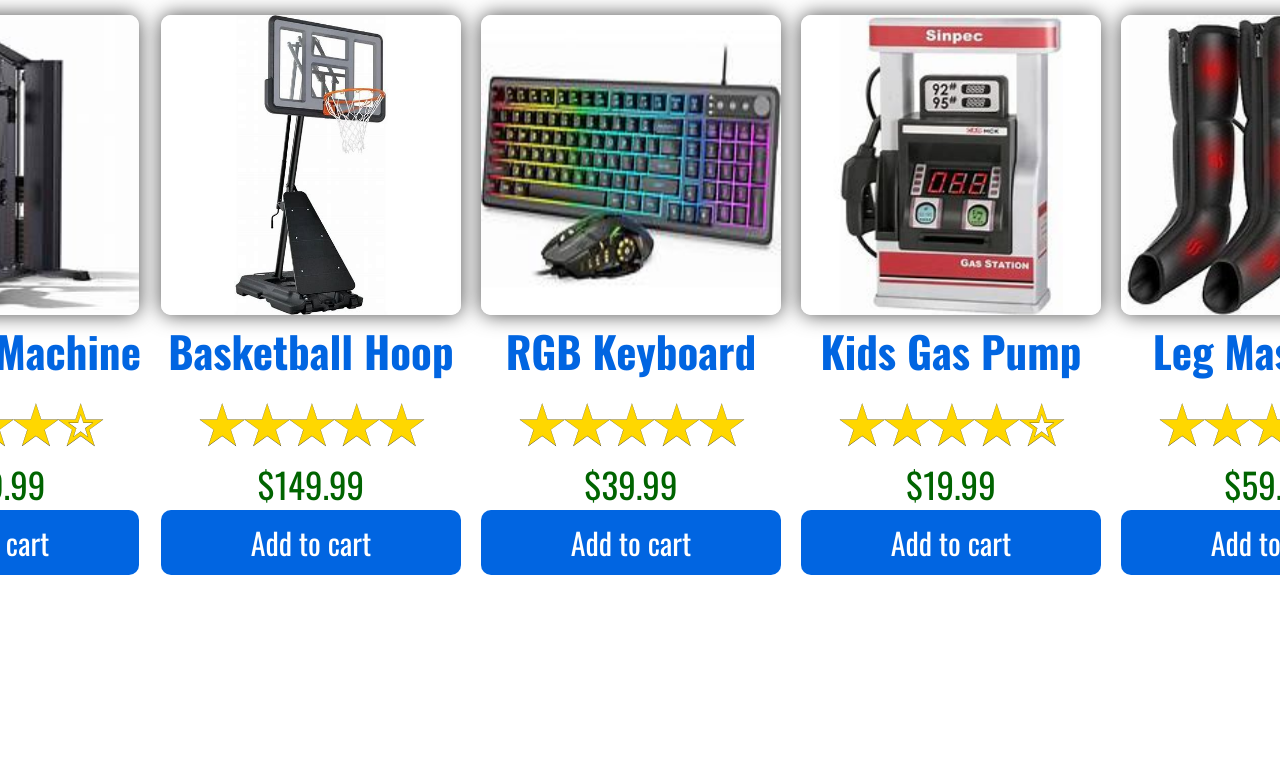
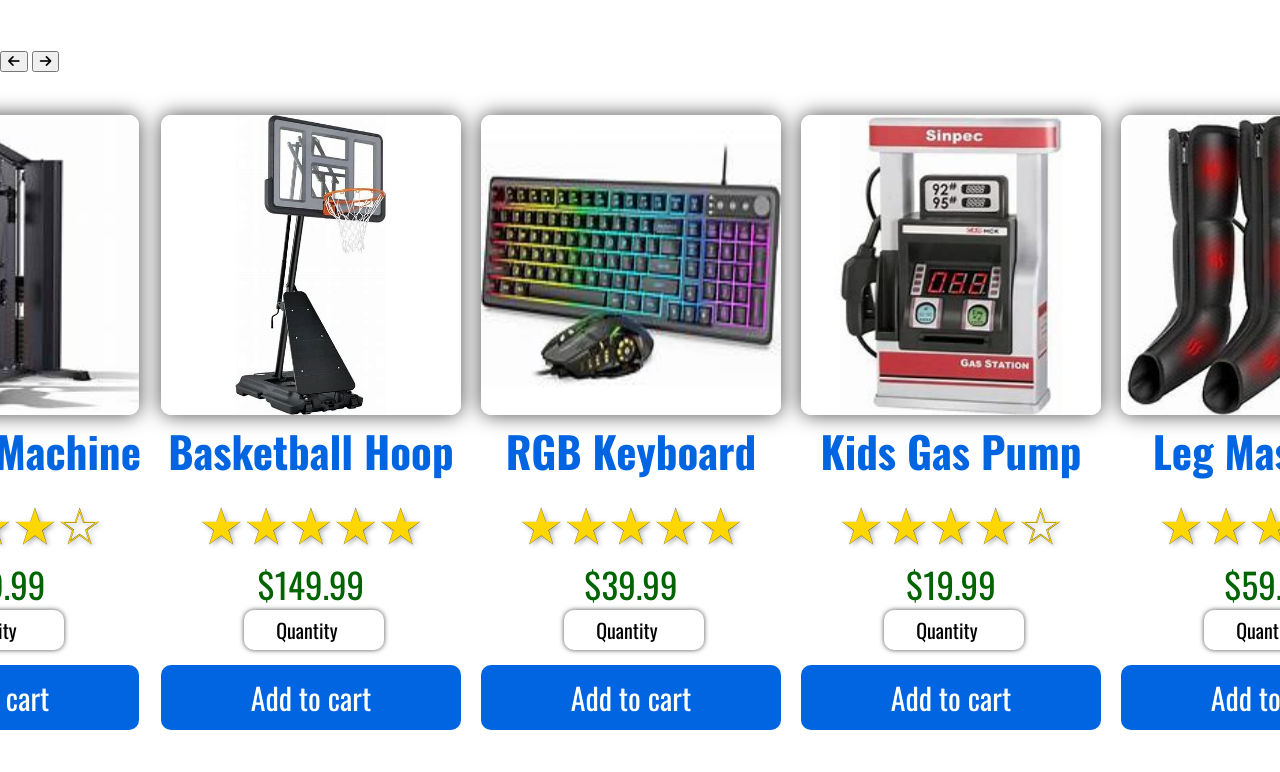
Before and after one commit to j-jackson9/SwiftCart, a plain HTML site: page index.html in a window 1280 px wide. Shown: the part 381-1153 px from the top of the page. Before the commit the page ends 1069 px from the top, so only its background shows below. Drawn offline with nearby package versions, Linux system fonts and the light colour scheme.

Commit message:
-add cart quantity buttons

```diff
--- a/index.html
+++ b/index.html
@@ -50,6 +50,10 @@
                 <h3 class="name">Workout Machine</h3>
                 <h1 class="rating">★★★★☆</h1>
                 <p class="price">$289.99</p>
+                <div class="input-select">
+                    <input type="number" class="quantity" name="quantity" min="1" max="4" placeholder="Quantity">
+                    <br><br>
+                </div>
                 <button class="add-to-cart">Add to cart</button>
             </div>
             <div class="item">
@@ -57,6 +61,10 @@
                 <h3 class="name">Basketball Hoop</h3>
                 <h1 class="rating">★★★★★</h1>
                 <p class="price">$149.99</p>
+                <div class="input-select">
+                    <input type="number" class="quantity" name="quantity" min="1" max="4" placeholder="Quantity">
+                    <br><br>
+                </div>
                 <button class="add-to-cart">Add to cart</button>
             </div>
             <div class="item">
@@ -64,6 +72,10 @@
                 <h3 class="name">RGB Keyboard</h3>
                 <h1 class="rating">★★★★★</h1>
                 <p class="price">$39.99</p>
+                <div class="input-select">
+                    <input type="number" class="quantity" name="quantity" min="1" max="4" placeholder="Quantity">
+                    <br><br>
+                </div>
                 <button class="add-to-cart">Add to cart</button>
             </div>
             <div class="item">
@@ -71,6 +83,10 @@
                 <h3 class="name">Kids Gas Pump</h3>
                 <h1 class="rating">★★★★☆</h1>
                 <p class="price">$19.99</p>
+                <div class="input-select">
+                    <input type="number" class="quantity" name="quantity" min="1" max="4" placeholder="Quantity">
+                    <br><br>
+                </div>
                 <button class="add-to-cart">Add to cart</button>
             </div>
             <div class="item">
@@ -78,6 +94,10 @@
                 <h3 class="name">Leg Massager</h3>
                 <h1 class="rating">★★★★☆</h1>
                 <p class="price">$59.99</p>
+                <div class="input-select">
+                    <input type="number" class="quantity" name="quantity" min="1" max="4" placeholder="Quantity">
+                    <br><br>
+                </div>
                 <button class="add-to-cart">Add to cart</button>
         </div>
     </div>
--- a/slider.css
+++ b/slider.css
@@ -1,9 +1,11 @@
 h1 {
     font-family: 'Oswald';
-    font-size: 70px;
-    color: red;
+    font-size: 100px;
+    color: #c40000;
     -webkit-text-stroke: black 1px;
     text-align: center;
+    text-shadow: 2px 2px 5px rgba(0, 0, 0, 0.3);
+    font-weight: 500;
 }
 
 
@@ -40,6 +42,7 @@ h1 {
     box-shadow: 0 0 20px rgba(0, 0, 0, 0.7);
     margin-bottom: 0px;
     margin-right: 20px;
+    margin-top: 100px
 }
 
 .name {
@@ -71,6 +74,30 @@ h1 {
     text-align: center;
 }
 
+.input-select {
+    display: flex;
+    justify-content: center;
+    align-items: center;
+    margin-bottom: 15px;
+    margin-right: 13px;
+    padding: 0;
+}
+
+.quantity {
+    width: 130px;
+    border-radius: 10px;
+    padding: 5px;
+    font-family: 'Oswald';
+    font-size: 20px;
+    text-align: center;
+    box-shadow: 0 0 5px rgba(0, 0, 0, 0.7);
+    border: none;
+}
+
+.quantity::placeholder {
+    color: black;
+}
+
 .add-to-cart {
     border-radius: 10px;
     font-family: 'Oswald';
```
